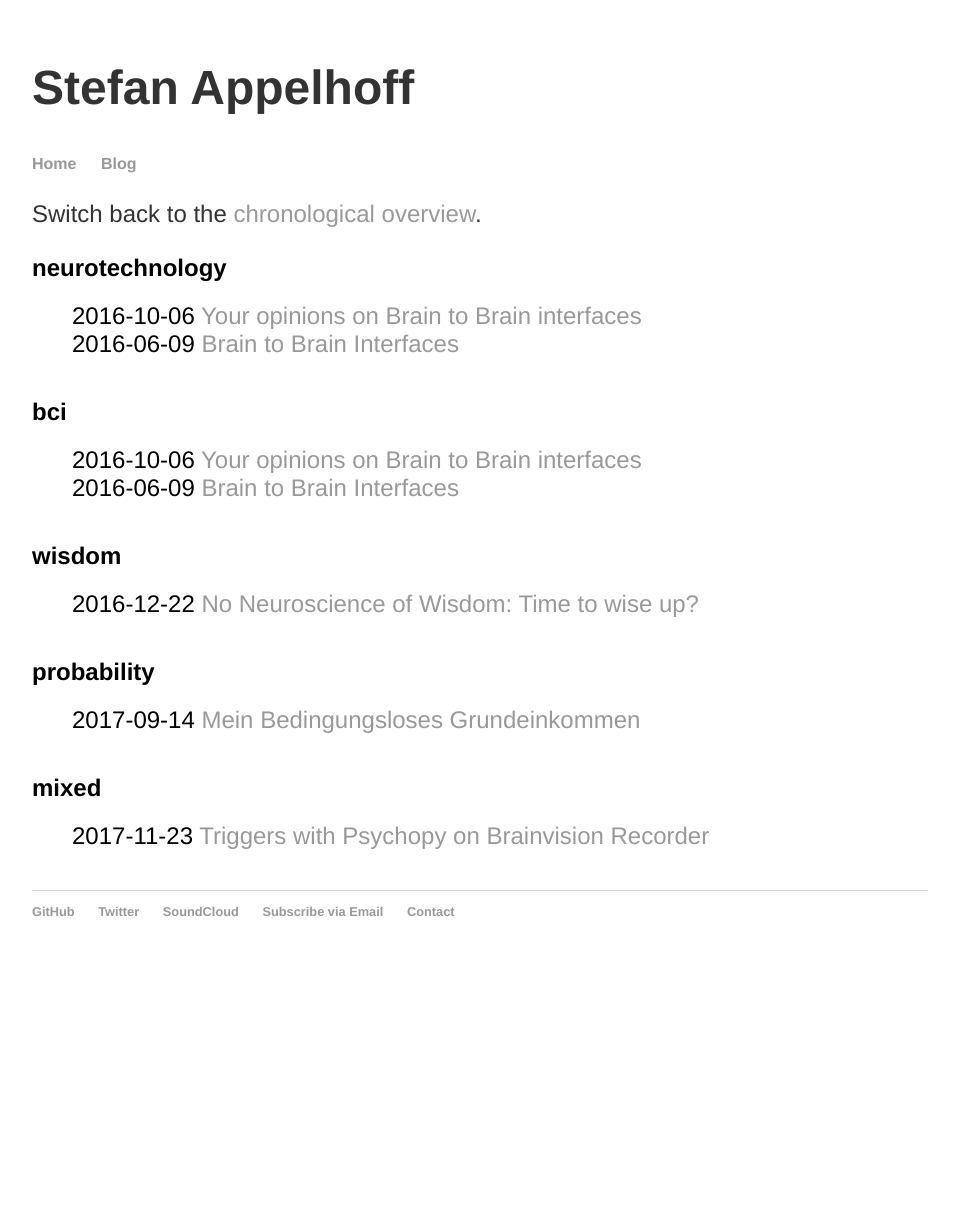
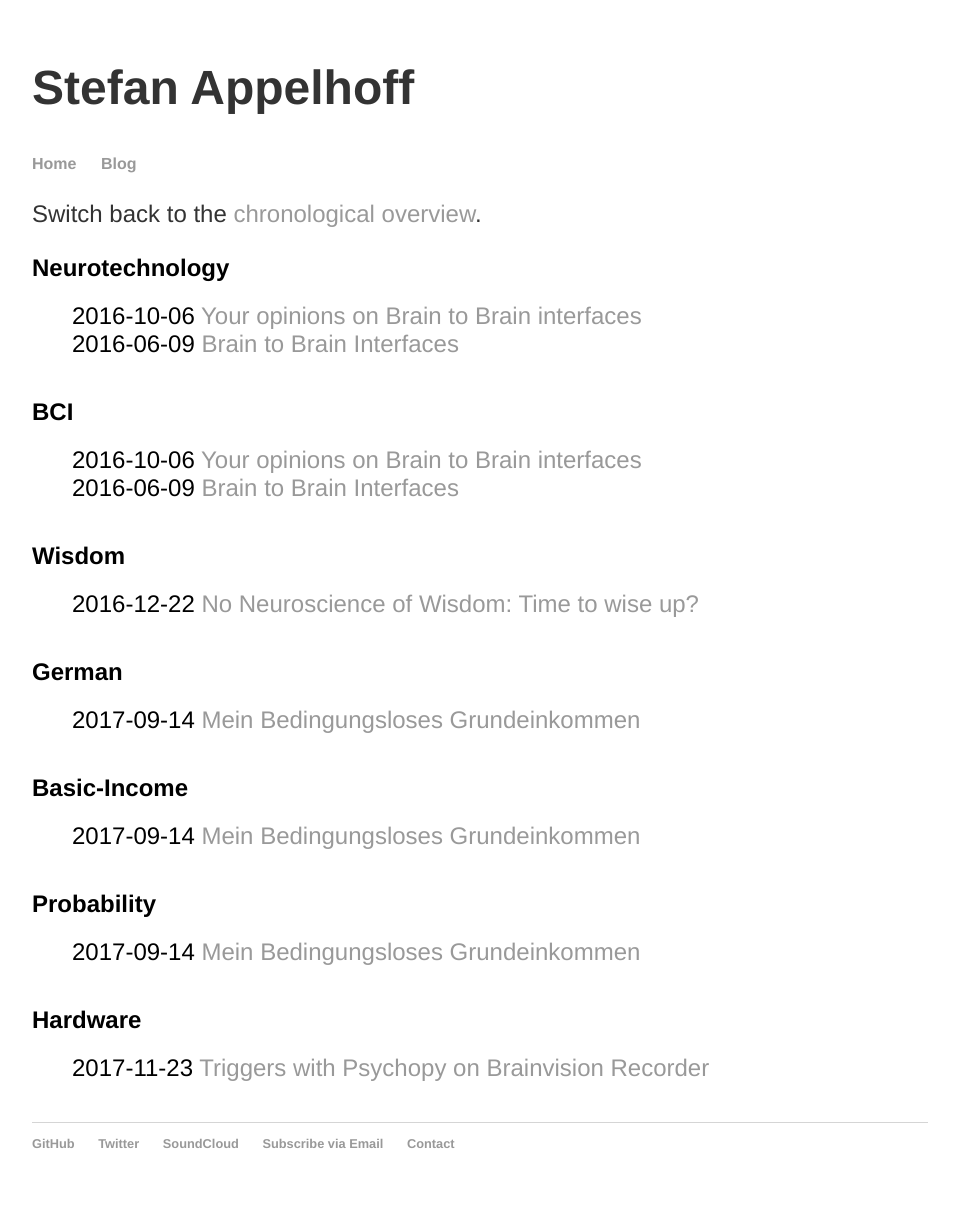
Before and after one commit to sappelhoff/sappelhoff.github.io, a Jekyll site: the page built from blog-list-categories/index.html, in a window 1280 px wide. Shown: the whole page, without its empty margins (160-1119 px from the left). Built offline with Jekyll 4.4.1, drawn with Linux system fonts in a browser that asks for light colours; before the commit the page ends 979 px from its top, so only the background shows below that.

Commit message:
change categories (upper case)

```diff
--- a/_posts/2017-09-14-Mein-Bedingungsloses-Grundeinkommen.md
+++ b/_posts/2017-09-14-Mein-Bedingungsloses-Grundeinkommen.md
@@ -3,7 +3,7 @@ layout: post
 title: "Mein Bedingungsloses Grundeinkommen"
 date: 2017-09-14
 comments: true
-categories: probability
+categories: German Basic-Income Probability
 ---
 
 Schonmal von Mein-Grundeinkommen gehört? Interesse, ein Grundeinkommen zu gewinnen? Dann ist das hier vielleicht interessant - ein Grundeinkommen mal ausprobieren anstatt nur darüber zu diskutieren. :-)
--- a/_posts/2017-11-23-Triggers-with-Psychopy-on-BrainVision-Recorder.md
+++ b/_posts/2017-11-23-Triggers-with-Psychopy-on-BrainVision-Recorder.md
@@ -3,7 +3,7 @@ layout: post
 title: "Triggers with Psychopy on Brainvision Recorder"
 date: 2017-11-23
 comments: true
-categories: mixed
+categories: Hardware
 ---
 
 ## Problem
```
Also changed, not shown: _posts/2016-06-09-Brain-to-Brain Interfaces.md (+1 -1 lines), _posts/2016-10-06-Your-opinions-on-Brain-to-Brain-interfaces.md (+1 -1 lines), _posts/2016-12-22-No-neuroscience-of-wisdom-time-to-wise-up.md (+1 -1 lines).
